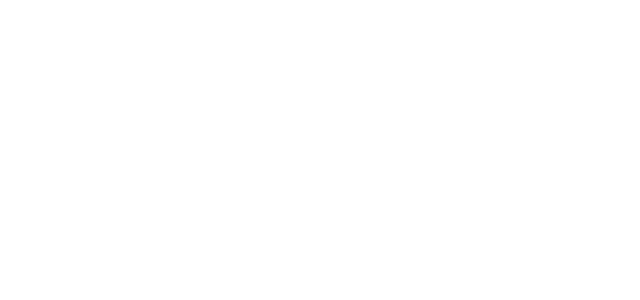
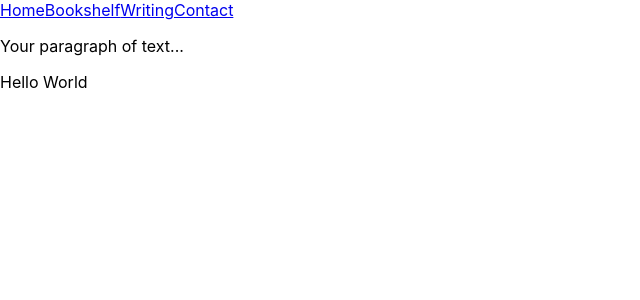
Before and after one commit to Elliot-verified/Portfolio, a React (Create React App) app: page / in a window 1280 px wide. Shown: the top 300 px of the page, without its empty margins (0-640 px from the left). Built offline with nearby package versions, Linux system fonts and the light colour scheme.

Commit message:
setting up basic pages

```diff
--- a/src/App.js
+++ b/src/App.js
@@ -1,19 +1,18 @@
+// App.js
 import React from 'react';
+import MainLayout from './MainLayout';
+import HomePage from './HomePage';
 import { BrowserRouter as Router, Routes, Route } from 'react-router-dom';
-import Portfolio from './Portfolio'; // This should match the filename of your Portfolio component
-import './App.css';
 
-function App() {
-  return (
-    <Router>
-      <div className="App">
-        <Routes>
-          <Route path="/" element={<Portfolio />} />
-          {/* If you have other routes, define them here */}
-        </Routes>
-      </div>
-    </Router>
-  );
-}
+const App = () => (
+  <Router>
+    <MainLayout>
+      <Routes>
+        <Route path="/" element={<HomePage />} />
+        {/* other routes */}
+      </Routes>
+    </MainLayout>
+  </Router>
+);
 
 export default App;
--- /dev/null
+++ b/src/HomePage.js
@@ -0,0 +1,8 @@
+// HomePage.js
+const HomePage = () => (
+    <div>
+      Hello World
+    </div>
+  );
+
+  export default HomePage;
--- /dev/null
+++ b/src/MainLayout.js
@@ -0,0 +1,15 @@
+// MainLayout.js
+import Navigation from './Navigation';
+import Sidebar from './Sidebar';
+
+const MainLayout = ({ children }) => (
+  <div className="main-layout">
+    <Navigation />
+    <div className="content-area">
+      <Sidebar />
+      <main>{children}</main>
+    </div>
+  </div>
+);
+
+export default MainLayout;
--- /dev/null
+++ b/src/Navigation.js
@@ -0,0 +1,13 @@
+// Navigation.js
+import { NavLink } from 'react-router-dom';
+
+const Navigation = () => (
+  <nav>
+    <NavLink to="/">Home</NavLink>
+    <NavLink to="/bookshelf">Bookshelf</NavLink>
+    <NavLink to="/writing">Writing</NavLink>
+    <NavLink to="/contact">Contact</NavLink>
+  </nav>
+);
+
+export default Navigation;
--- a/src/Portfolio.js
+++ b/src/Portfolio.js
@@ -6,7 +6,7 @@
 function Portfolio() {
   return (
     <div className="portfolio">
-      {/* Your portfolio content goes here */}
+      test from the portfolio page
     </div>
   );
 }
--- /dev/null
+++ b/src/Sidebar.js
@@ -0,0 +1,9 @@
+// Sidebar.js
+const Sidebar = () => (
+    <aside>
+      {/* Add your paragraph content here */}
+      <p>Your paragraph of text...</p>
+    </aside>
+  );
+
+  export default Sidebar;
--- /dev/null
+++ b/src/styles.css
@@ -0,0 +1,27 @@
+/* styles.css */
+.main-layout {
+    display: flex;
+    flex-direction: column;
+  }
+
+  nav {
+    /* styles for your navigation bar */
+  }
+
+  .content-area {
+    display: flex;
+  }
+
+  aside {
+    /* styles for your sidebar */
+    width: 25%; /* Adjust the width as necessary */
+  }
+
+  main {
+    width: 75%; /* Adjust the width based on sidebar */
+    display: flex;
+    justify-content: center;
+    align-items: center;
+  }
+
+  /* Add media queries for responsive design */
```
